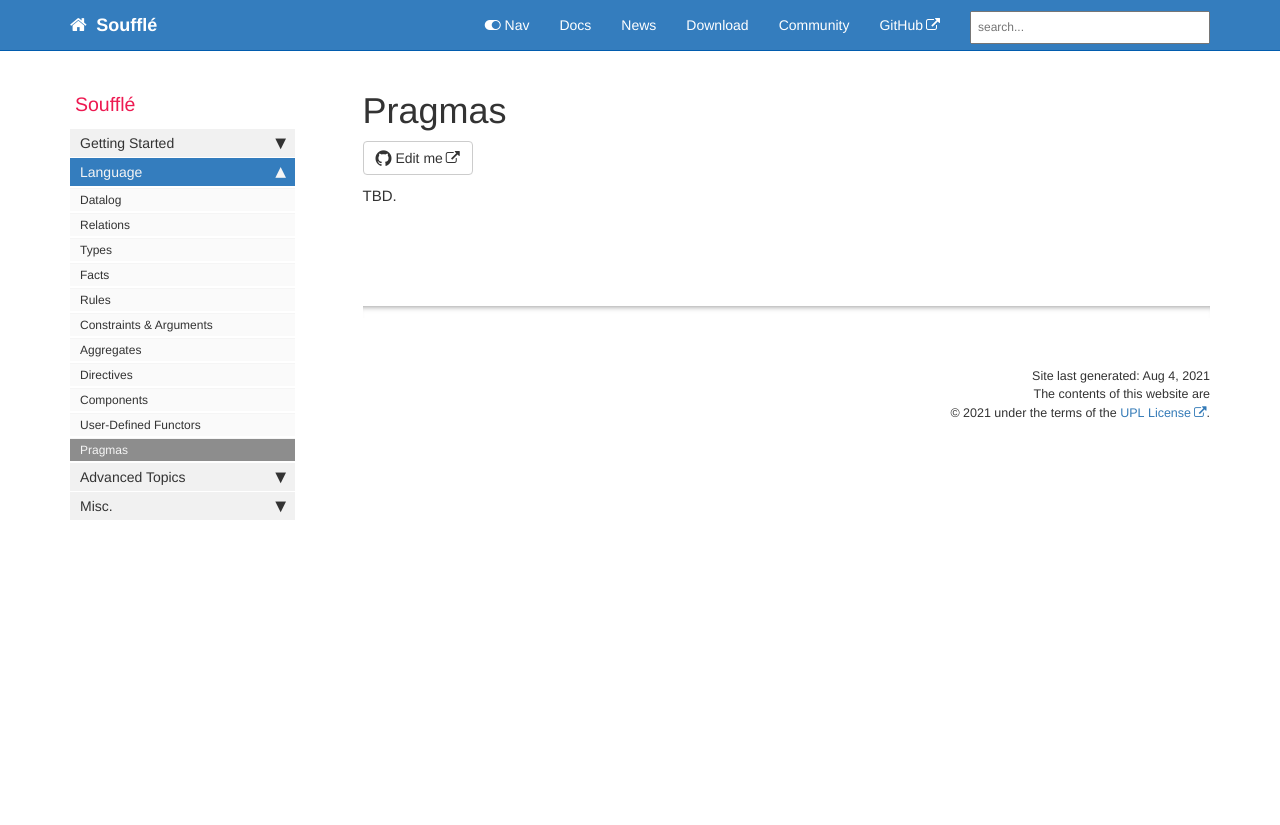
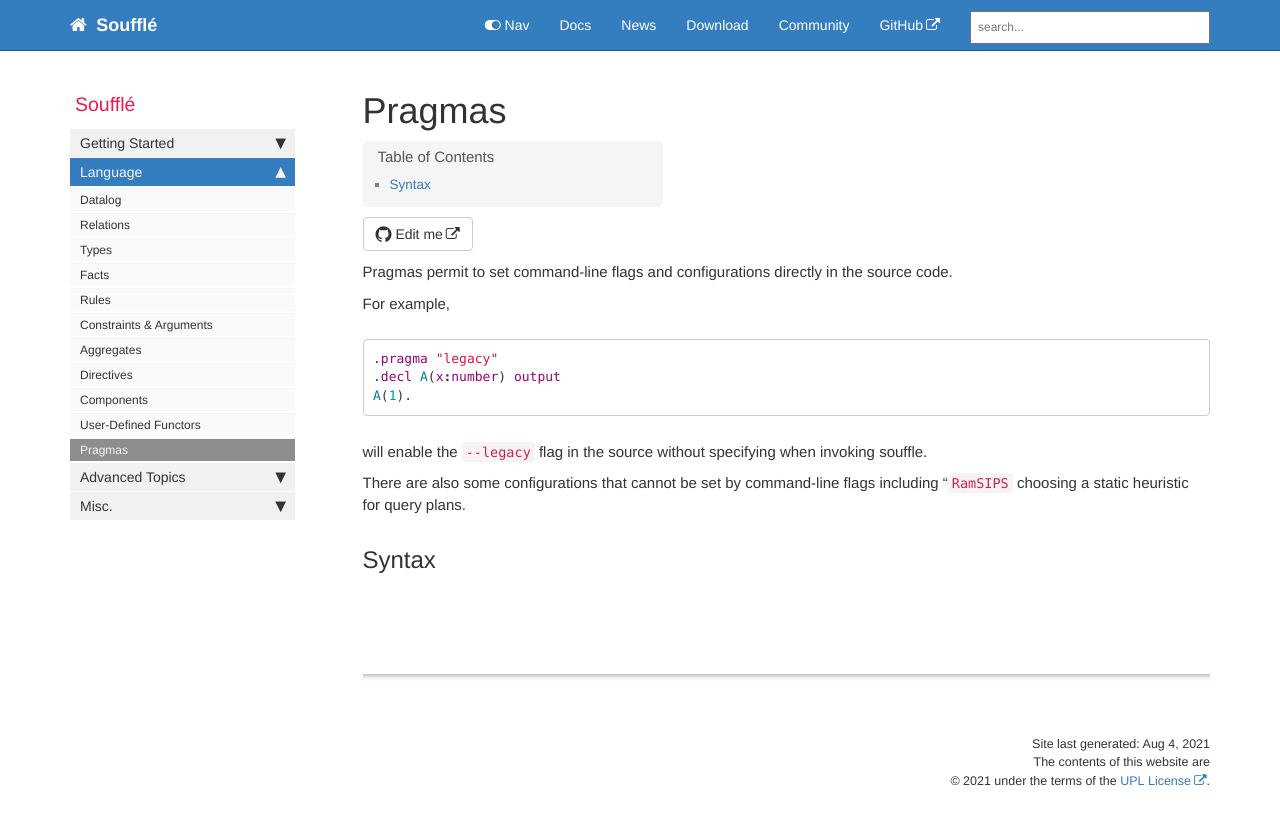
Before and after one commit to souffle-lang/souffle-lang.github.io, a Jekyll site: the page built from pages/docs/pragmas.md, in a window 1280 px wide. Shown: the top 825 px of the page. Built offline with Jekyll 4.4.1, drawn with Linux system fonts in a browser that asks for light colours; comment, search, counter and statistics services are not loaded.

Commit message:
Update pragmas.md

````diff
--- a/pages/docs/pragmas.md
+++ b/pages/docs/pragmas.md
@@ -5,6 +5,20 @@ sidebar: docs_sidebar
 folder: docs
 ---
 
-TBD.
+Pragmas permit to set command-line flags and configurations directly in the source code.
+
+For example,
+```prolog
+.pragma "legacy"
+.decl A(x:number) output
+A(1).
+```
+will enable the `--legacy` flag in the source without specifying when invoking souffle.
+
+There are also some configurations that cannot be set by command-line flags including "`RamSIPS` choosing a static heuristic for query plans.
+
+## Syntax
+
+
 
 {% include links.html %}
````
